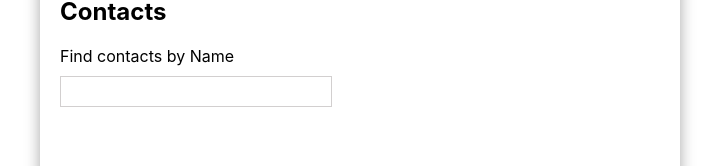
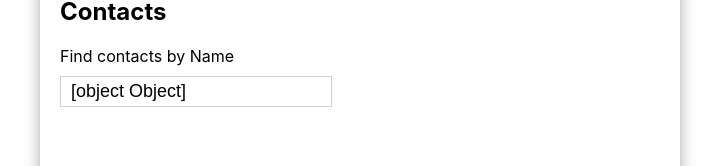
Before and after one commit to ShegdaIgor/-goit-react-hw-06-phonebook, a React (Create React App) app: page / in a window 1280 px wide. Shown: the part 337-503 px from the top of the page, without its empty margins (280-999 px from the left). Built offline with nearby package versions, Linux system fonts and the light colour scheme.

Commit message:
add store slice selectors

```diff
--- a/package.json
+++ b/package.json
@@ -4,11 +4,13 @@
   "private": true,
   "homepage": "https://shegdaigor.github.io/-goit-react-hw-06-phonebook/",
   "dependencies": {
+    "@reduxjs/toolkit": "^1.9.1",
     "@testing-library/jest-dom": "^5.16.3",
     "@testing-library/react": "^12.1.4",
     "@testing-library/user-event": "^13.5.0",
     "react": "^18.1.0",
     "react-dom": "^18.1.0",
+    "react-redux": "^8.0.5",
     "react-scripts": "5.0.1",
     "web-vitals": "^2.1.3"
   },
--- a/src/components/App.jsx
+++ b/src/components/App.jsx
@@ -1,6 +1,6 @@
 import { ContactsForm } from './ContactsForm/ContactsForm';
 import { ContactsList } from './ContactsList/ContactsList';
-import { FilterContact } from './FilterContact/FilterContact';
+import { Filter } from './FilterContact/FilterContact';
 import css from './App.module.css';
 import { nanoid } from 'nanoid';
 import { useEffect, useState } from 'react';
@@ -57,10 +57,7 @@ export const App = () => {
       <h1>Phonebook</h1>
       <ContactsForm handleSubmit={handleSubmit} />
       <h2>Contacts</h2>
-      <FilterContact
-        filter={filter}
-        handleFilterContact={handleFilterContact}
-      />
+      <Filter filter={filter} handleFilterContact={handleFilterContact} />
       <ContactsList
         showFilteredContacts={showFilteredContacts()}
         handleDeleteContact={handleDeleteContact}
--- a/src/components/FilterContact/FilterContact.jsx
+++ b/src/components/FilterContact/FilterContact.jsx
@@ -1,7 +1,35 @@
-import PropTypes from 'prop-types';
+// import PropTypes from 'prop-types';
+import { useDispatch, useSelector } from 'react-redux';
+import { getFilterContacts } from 'redux/selectors';
 import css from './FilterContact.module.css';
+import { filterContacts } from 'redux/filterSlice';
 
-export const FilterContact = ({ handleFilterContact, filter }) => (
+// export const FilterContact = ({ handleFilterContact, filter }) => (
+//   <div className={css.inputWrapper}>
+//     <label className={css.formLabel}>Find contacts by Name</label>
+//     <input
+//       type="text"
+//       name="filter"
+//       onChange={handleFilterContact}
+//       value={filter}
+//     />
+//   </div>
+// );
+
+// FilterContact.propTypes = {
+//   handleFilterContact: PropTypes.func.isRequired,
+//   filter: PropTypes.string.isRequired,
+// };
+
+export const Filter = () => {
+  const filter = useSelector(getFilterContacts);
+  const dispatch = useDispatch();
+
+  const handleFilterContact = e => {
+    dispatch(filterContacts(e.target.value));
+  };
+
+  return (
     <div className={css.inputWrapper}>
       <label className={css.formLabel}>Find contacts by Name</label>
       <input
@@ -12,8 +40,4 @@ export const FilterContact = ({ handleFilterContact, filter }) => (
       />
     </div>
   );
-
-FilterContact.propTypes = {
-  handleFilterContact: PropTypes.func.isRequired,
-  filter: PropTypes.string.isRequired,
 };
--- a/src/index.js
+++ b/src/index.js
@@ -2,9 +2,13 @@ import React from 'react';
 import ReactDOM from 'react-dom/client';
 import { App } from 'components/App';
 import './index.css';
+import { Provider } from 'react-redux';
+import { store } from 'redux/store';
 
 ReactDOM.createRoot(document.getElementById('root')).render(
   <React.StrictMode>
-    <App />
+    <Provider store={store}>
+      <App />
+    </Provider>
   </React.StrictMode>
 );
--- /dev/null
+++ b/src/redux/contactsSlice.js
@@ -0,0 +1,18 @@
+import { createSlice } from '@reduxjs/toolkit';
+
+const initialStateForContacts = {
+  contacts: [],
+};
+
+const contactsSlice = createSlice({
+  name: 'contacts',
+  initialState: initialStateForContacts,
+  reducers: {
+    addToContact: (state, action) => {
+      state.contacts = [...state.contacts, action.payload];
+    },
+  },
+});
+
+export const contactReducer = contactsSlice.reducer;
+export const { addToContacts } = contactsSlice.actions;
--- /dev/null
+++ b/src/redux/filterSlice.js
@@ -0,0 +1,19 @@
+import { createSlice } from '@reduxjs/toolkit';
+
+const initialStateForFilter = {
+  filter: '',
+};
+
+export const filterSlice = createSlice({
+  name: 'filter',
+  initialState: initialStateForFilter,
+  reducers: {
+    filterContacts: (state, action) => {
+      //   console.log(state);
+      state.filter = action.payload;
+    },
+  },
+});
+
+export const filterReducer = filterSlice.reducer;
+export const { filterContacts } = filterSlice.actions;
--- /dev/null
+++ b/src/redux/selectors.js
@@ -0,0 +1 @@
+export const getFilterContacts = state => state.filter;
--- /dev/null
+++ b/src/redux/store.js
@@ -0,0 +1,10 @@
+import { configureStore } from '@reduxjs/toolkit';
+import { contactReducer } from './contactsSlice';
+import { filterReducer } from './filterSlice';
+
+export const store = configureStore({
+  reducer: {
+    contacts: contactReducer,
+    filter: filterReducer,
+  },
+});
```
Also changed, not shown: src/components/ContactsForm/ContactsForm.jsx (+56 -0 lines), 1 other file (tests, documents, lock files or other folders). Lines whose indentation alone changed are shown as unchanged.
